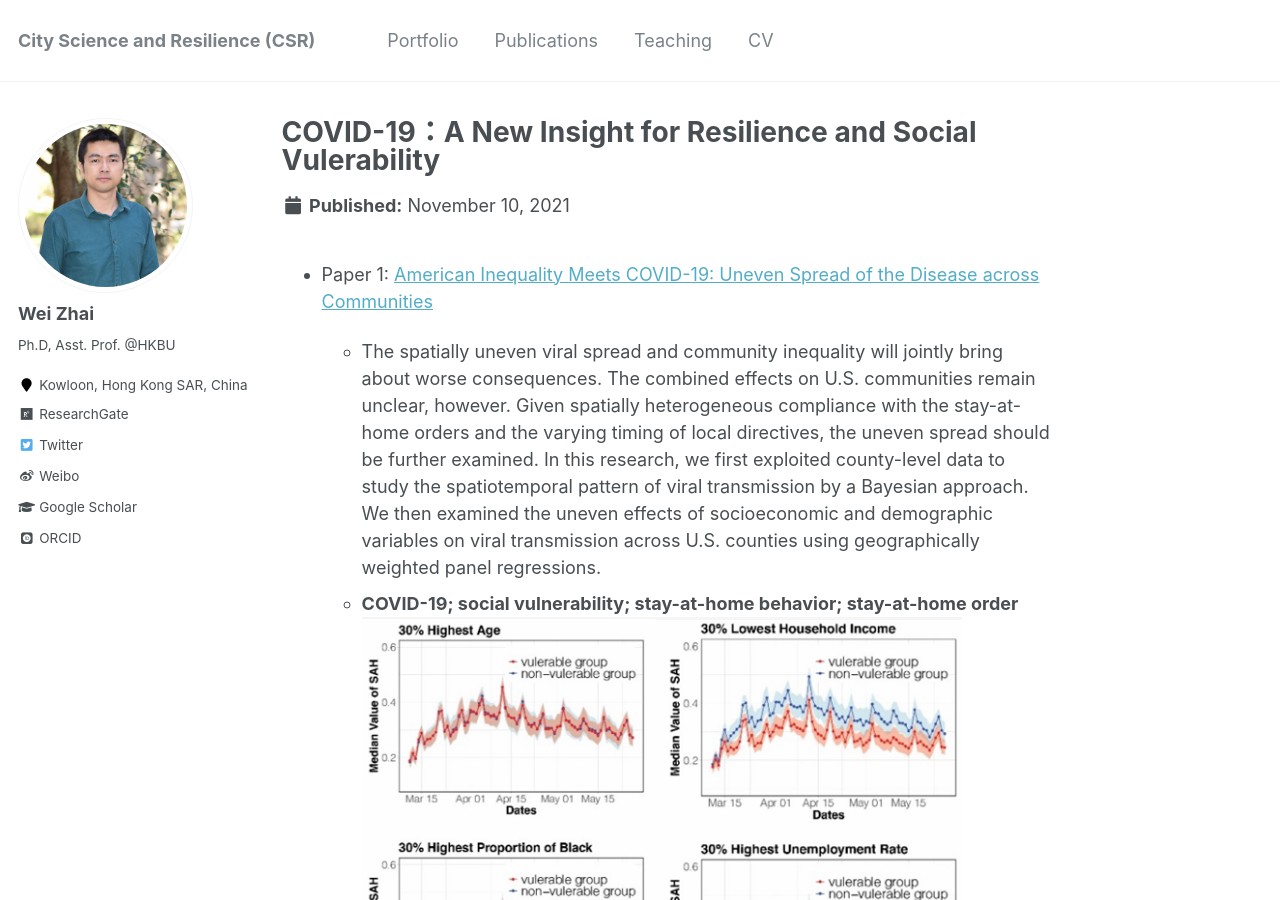
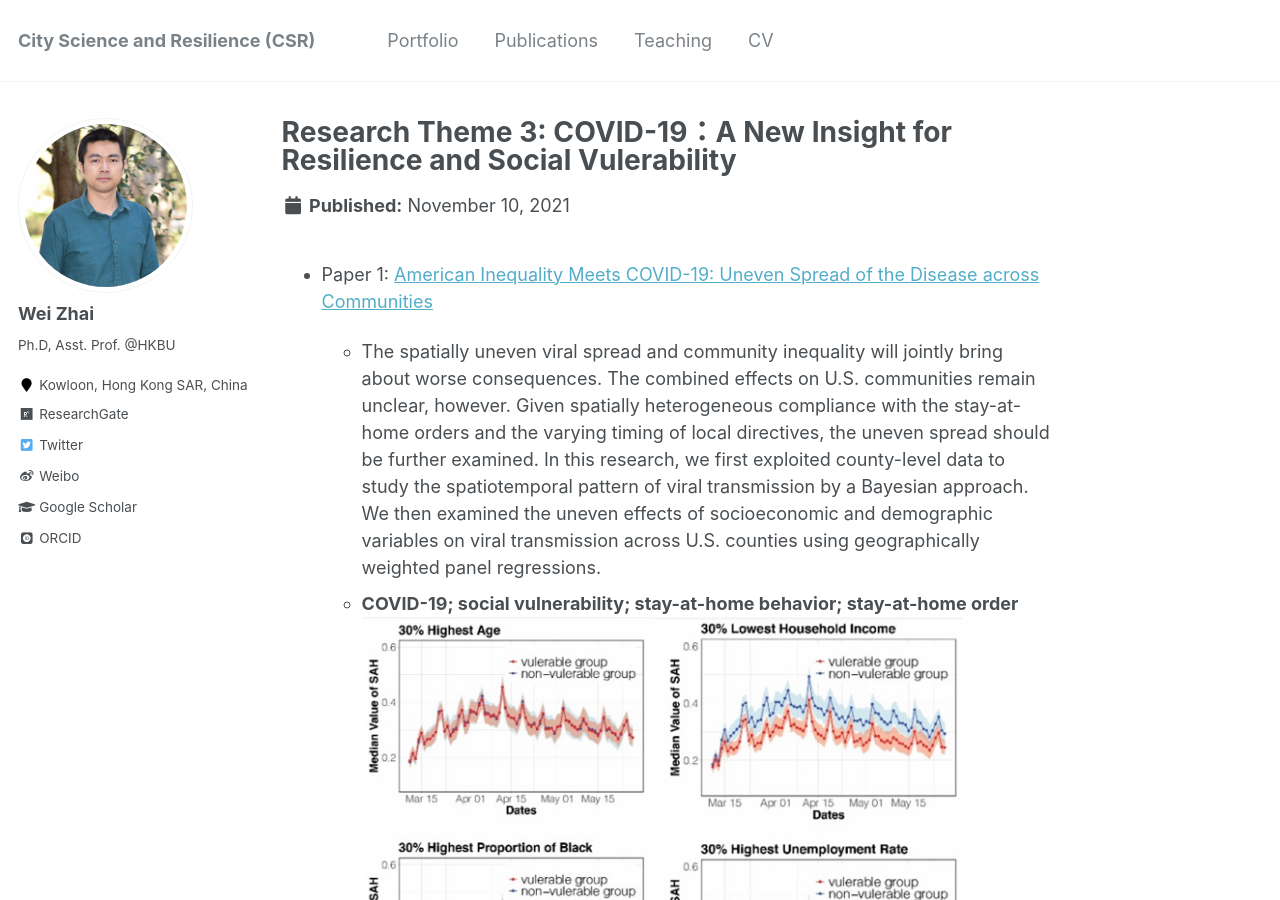
Before and after one commit to skywalkerzhai/weizhai.github.io, a Jekyll site: the page built from _portfolio/portfolio-3.md, in a window 1280 px wide and 900 px high. Built offline with Jekyll 4.4.1, drawn with Linux system fonts in a browser that asks for light colours; some web fonts are replaced.

Commit message:
Update portfolio-3.md

```diff
--- a/_portfolio/portfolio-3.md
+++ b/_portfolio/portfolio-3.md
@@ -1,5 +1,5 @@
 ---
-title: "COVID-19：A New Insight for Resilience and Social Vulerability"
+title: "Research Theme 3: COVID-19：A New Insight for Resilience and Social Vulerability"
 excerpt: "<br/><img src='https://skywalkerzhai.github.io/weizhai.github.io/images/COVID-19_minority.jpg' width='600'>"
 collection: portfolio
 ---
```
